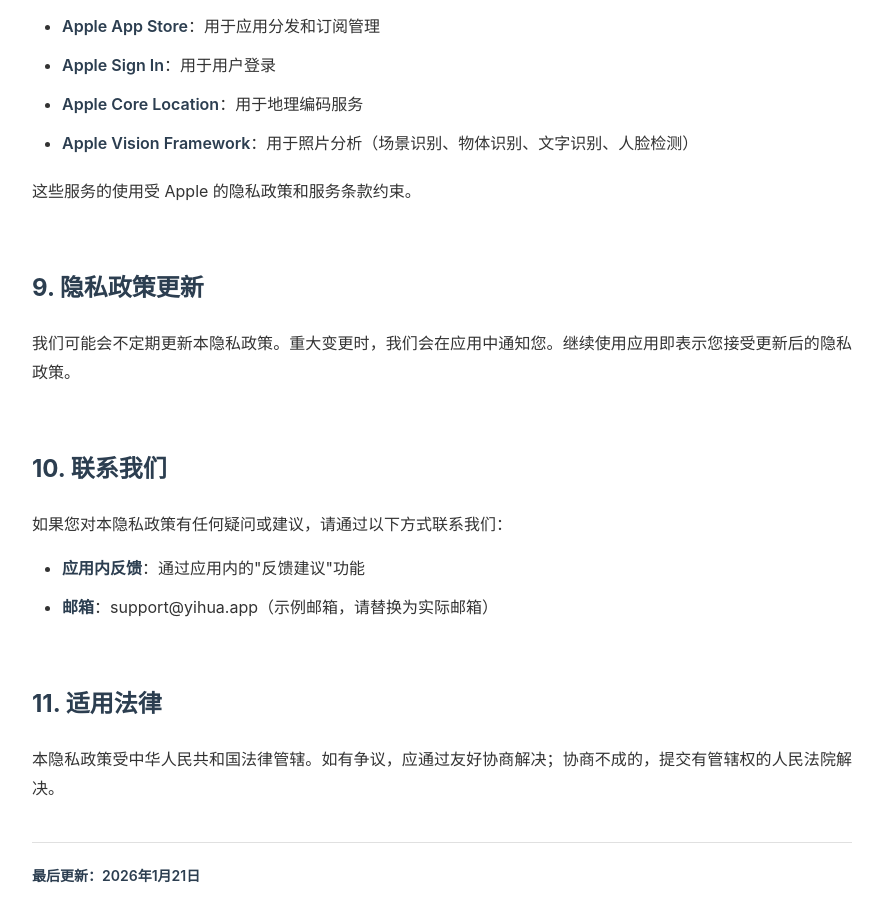
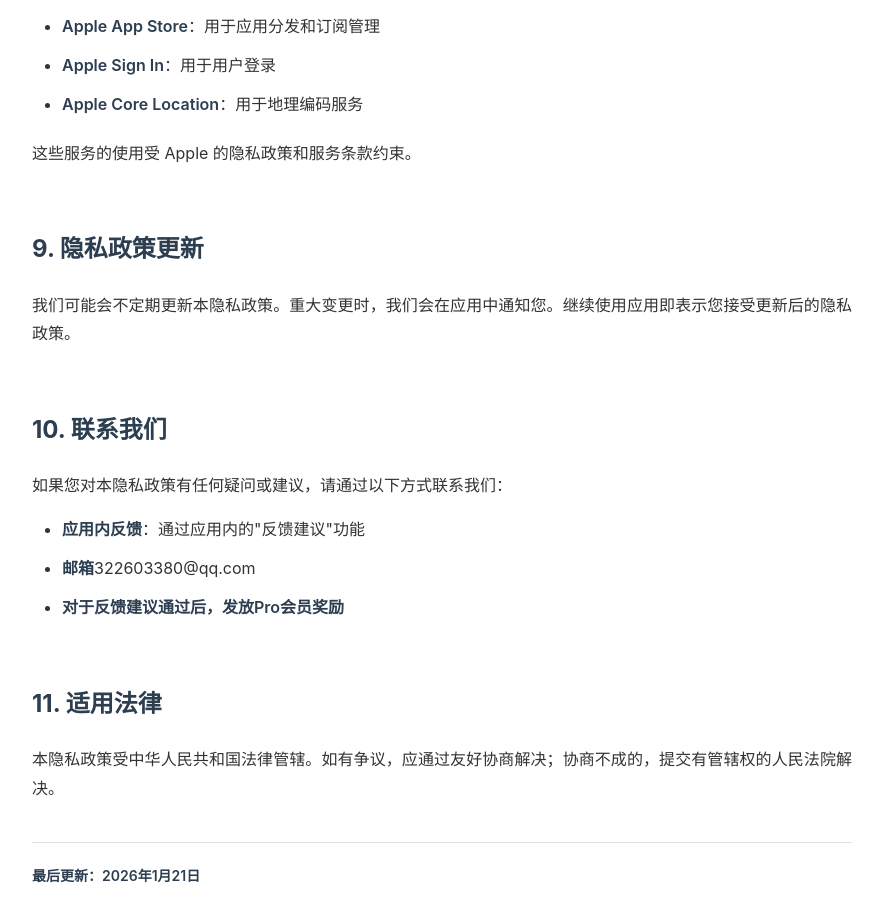
Before and after one commit to SmallFishCode/petDairyUrl, a plain HTML site: page PRIVACY_POLICY.html in a window 1280 px wide. Shown: the part 4241-5162 px from the top of the page, without its empty margins (198-1081 px from the left). Drawn offline with Linux system fonts and the light colour scheme.

Commit message:
更新内容
更新

```diff
--- a/PRIVACY_POLICY.html
+++ b/PRIVACY_POLICY.html
@@ -274,7 +274,6 @@
             <li><strong>Apple App Store</strong>：用于应用分发和订阅管理</li>
             <li><strong>Apple Sign In</strong>：用于用户登录</li>
             <li><strong>Apple Core Location</strong>：用于地理编码服务</li>
-            <li><strong>Apple Vision Framework</strong>：用于照片分析（场景识别、物体识别、文字识别、人脸检测）</li>
         </ul>
 
         <p>这些服务的使用受 Apple 的隐私政策和服务条款约束。</p>
@@ -288,7 +287,8 @@
         <p>如果您对本隐私政策有任何疑问或建议，请通过以下方式联系我们：</p>
         <ul>
             <li><strong>应用内反馈</strong>：通过应用内的"反馈建议"功能</li>
-            <li><strong>邮箱</strong>：support@yihua.app（示例邮箱，请替换为实际邮箱）</li>
+            <li><strong>邮箱</strong>322603380@qq.com</li>
+            <li><strong>对于反馈建议通过后，发放Pro会员奖励</strong></li>
         </ul>
 
         <h2>11. 适用法律</h2>
```
